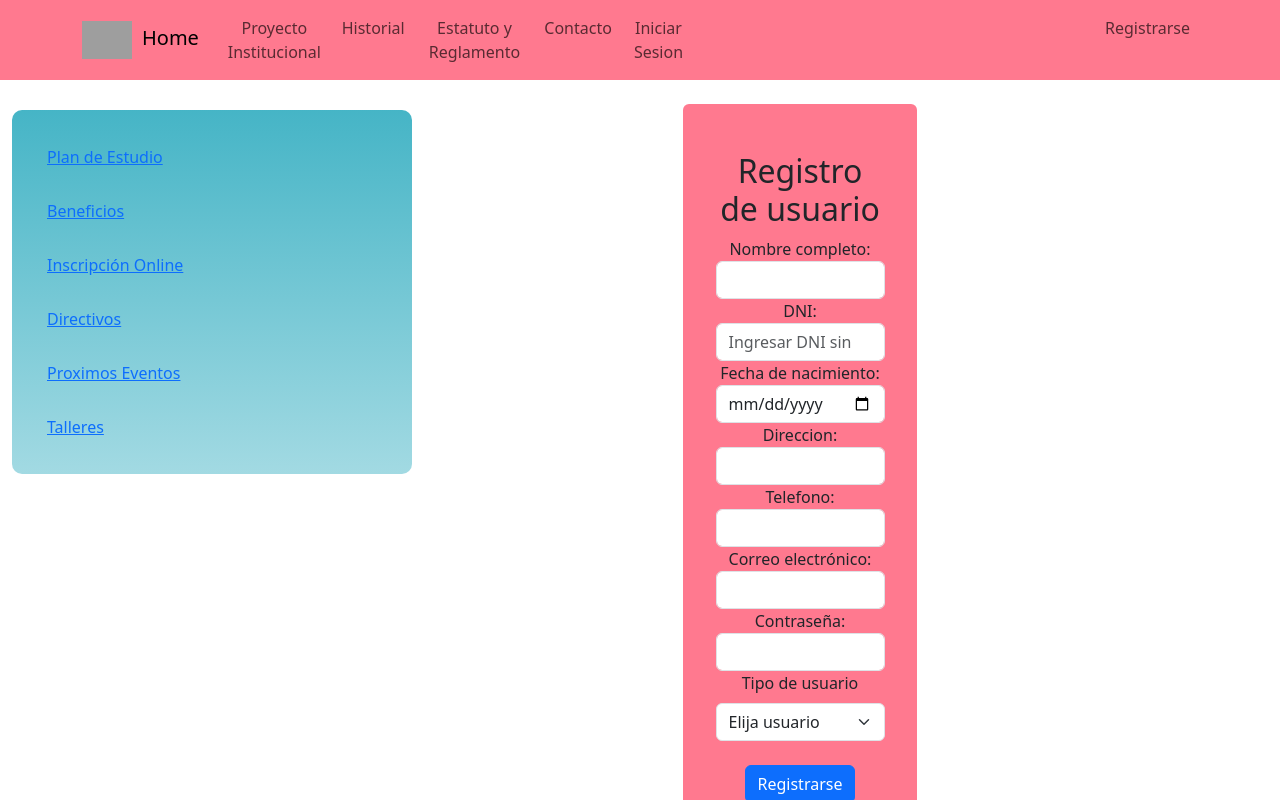
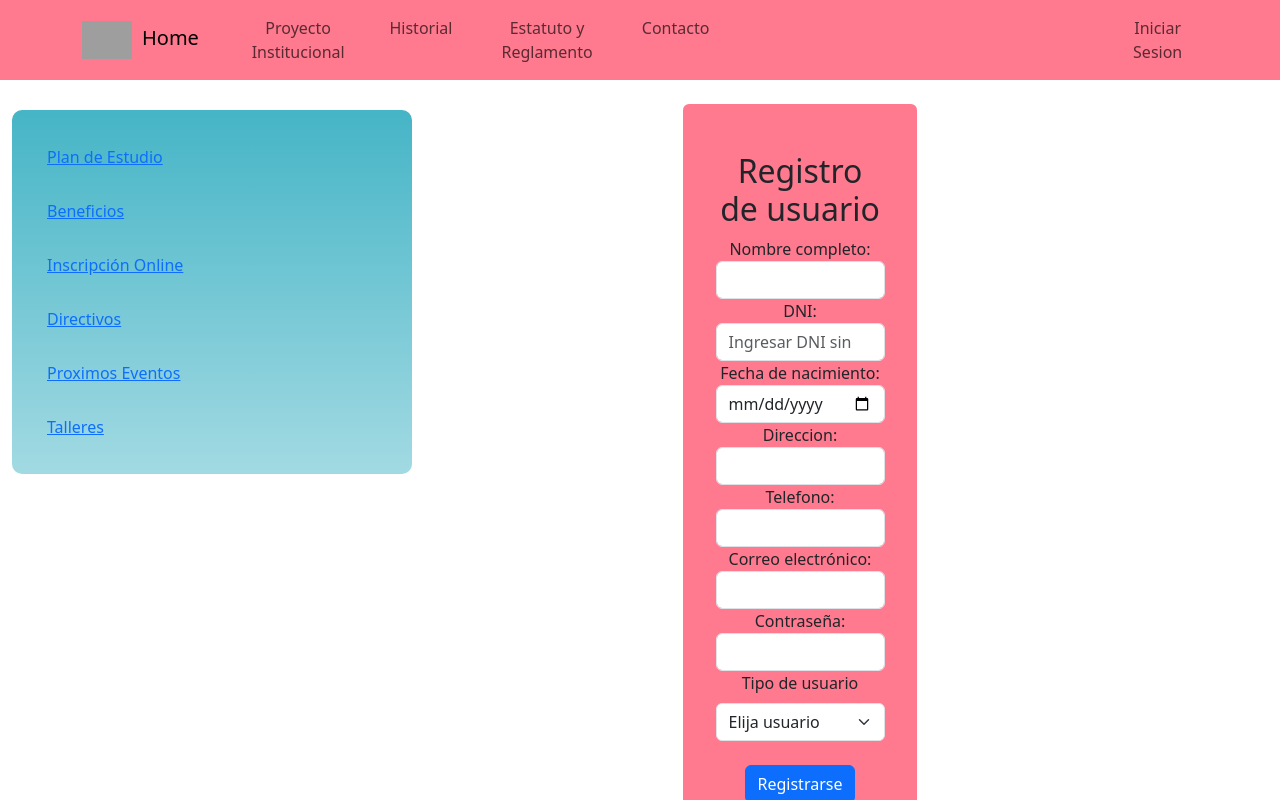
Before and after one commit to alejandro-atala/TPFINAL-CEPIT-2023, a React (Create React App) app in the folder Front/: page /inscripcion-online in a window 1280 px wide. Shown: the top 800 px of the page. Built offline with nearby package versions, Linux system fonts and the light colour scheme; grey boxes are pictures that could not be loaded.

Commit message:
sesion a la derecha

```diff
--- a/Front/src/BarraPrincipal/navbar.css
+++ b/Front/src/BarraPrincipal/navbar.css
@@ -12,6 +12,6 @@
 }
 
 
-.registro{
+.sesion{
   margin-left: 400px;
 }
--- a/Front/src/BarraPrincipal/navbar.js
+++ b/Front/src/BarraPrincipal/navbar.js
@@ -37,11 +37,9 @@ const Navbar = () => {
               <a className="nav-link" href="/">Contacto</a>
             </li>
             <li className="nav-item ">
-              <Link to="/iniciarSesion" className="nav-link">Iniciar Sesion</Link>
+              <Link to="/iniciarSesion" className="nav-link sesion">Iniciar Sesion</Link>
             </li>
-            <li className="nav-item ">
-              <Link to="/registro" className="nav-link registro">Registrarse</Link>
-            </li>
+
           </ul>
         </div>
       </div>
```
